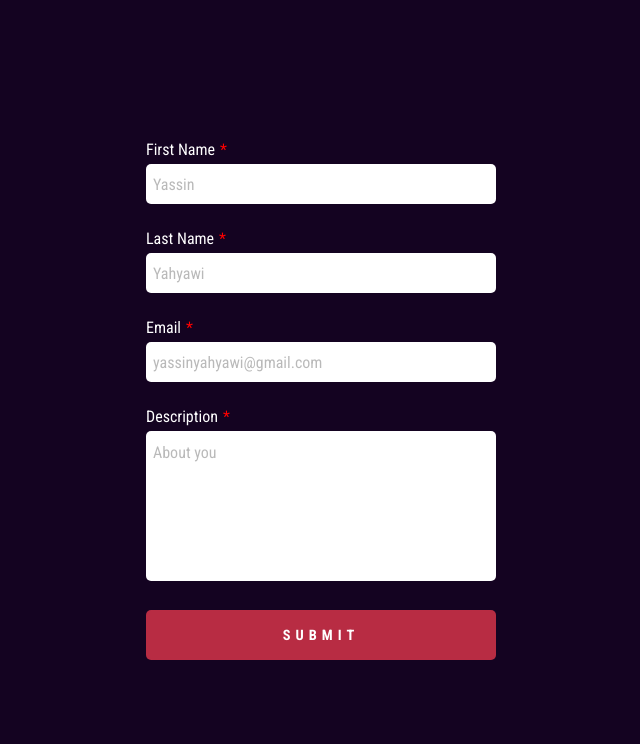
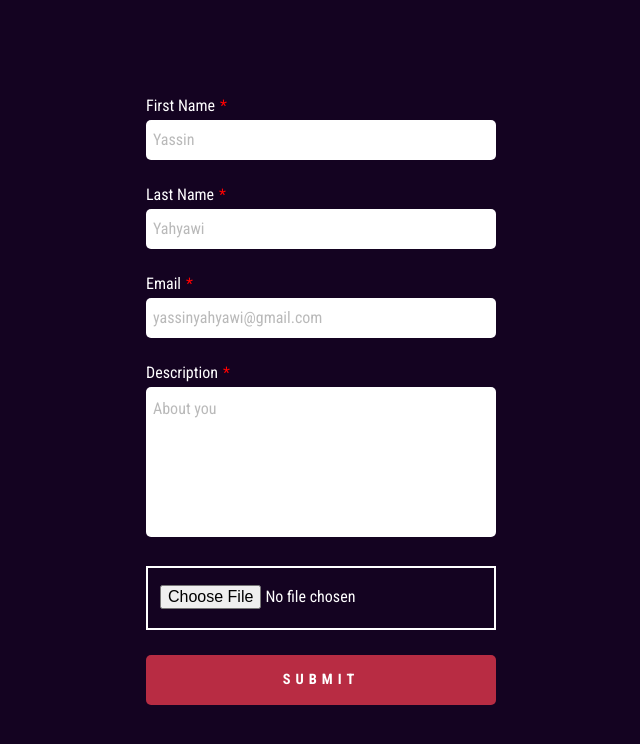
Before and after one commit to Yahyawi99/Technical-test, a React (Create React App) app in the folder Exercise_3/client/: page / in a window 1280 px wide. Shown: the top 744 px of the page, without its empty margins (319-959 px from the left). Built offline with nearby package versions, Linux system fonts and the light colour scheme.

Commit message:
working on bonus

```diff
--- a/Exercise_3/client/src/components/Form.js
+++ b/Exercise_3/client/src/components/Form.js
@@ -33,7 +33,7 @@ const Form = () => {
           <p>*</p>
         </label>
         <input
-          name="firstName"
+          id="firstName"
           type="text"
           placeholder="Yassin"
           value={firstName}
@@ -47,7 +47,7 @@ const Form = () => {
           <p>*</p>
         </label>
         <input
-          name="firstName"
+          id="firstName"
           type="text"
           placeholder="Yahyawi"
           value={lastName}
@@ -61,7 +61,7 @@ const Form = () => {
           <p>*</p>
         </label>
         <input
-          name="email"
+          id="email"
           type="email"
           placeholder="yassinyahyawi@gmail.com"
           value={email}
@@ -75,11 +75,15 @@ const Form = () => {
           <p>*</p>
         </label>
         <textarea
-          name="description"
+          id="description"
           placeholder="About you"
           value={description}
           onChange={(e) => setDescription(e.currentTarget.value)}
         ></textarea>
+      </div>
+
+      <div className="file">
+        <input id="CV" type="file" />
       </div>
 
       <button type="submit">SUBMIT</button>
--- a/Exercise_3/client/src/styles/forms.css
+++ b/Exercise_3/client/src/styles/forms.css
@@ -7,6 +7,7 @@
     justify-content: center;
     align-items: center;
     gap: 25px;
+    margin: 15px 0;
 }
 
 .form>div {
@@ -47,6 +48,11 @@
     padding: 0 0 0 5px;
 }
 
+.form .file {
+    border: 2px solid var(--white);
+    padding: 15px 5px 5px 5px;
+}
+
 .form>div textarea {
     height: 150px;
     resize: none;
@@ -81,7 +87,7 @@
     background-color: var(--danger);
     font-weight: 600;
     padding: 10px;
-    position: absolute;
+    position: fixed;
     top: 0;
 }
 
--- a/Exercise_3/client/src/styles/index.css
+++ b/Exercise_3/client/src/styles/index.css
@@ -17,6 +17,10 @@
 }
 
 
+body {
+    overflow-x: hidden;
+}
+
 #root {
     width: 100vw;
     height: fit-content;
```
